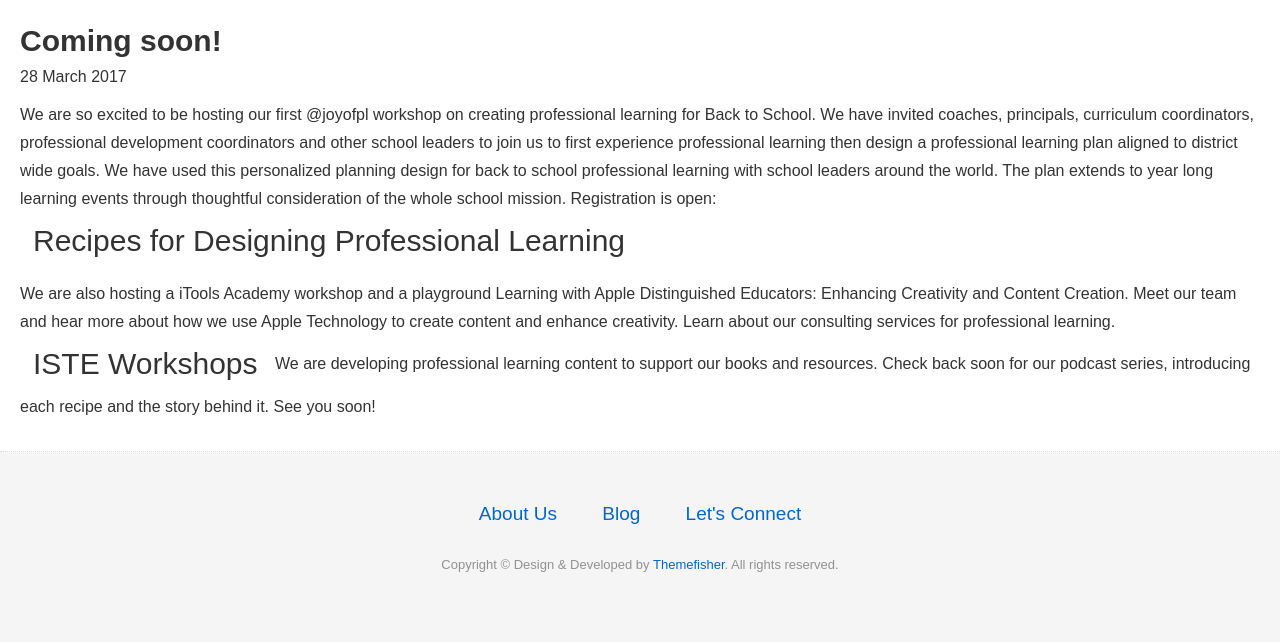
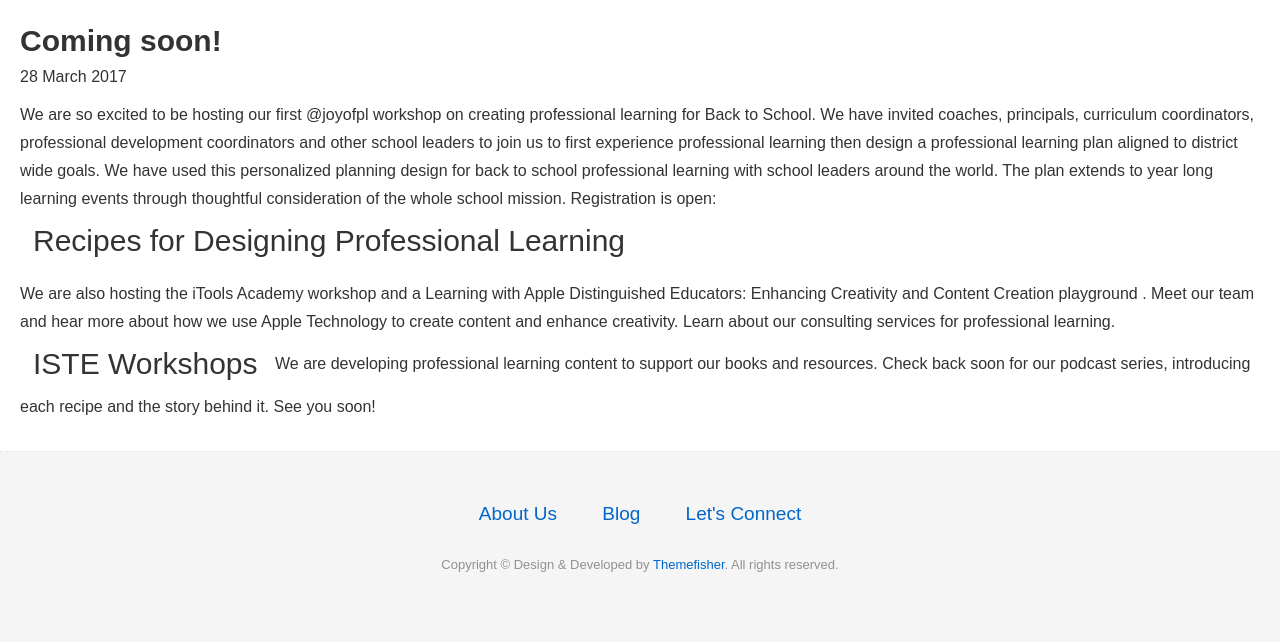
Before and after one commit to meesterkurt/joyofprofessionallearning, a Jekyll site: the page built from blog.md, in a window 1280 px wide. Shown: the part 409-1051 px from the top of the page. Built offline with Jekyll 4.4.1, drawn with Linux system fonts in a browser that asks for light colours; nearby versions of some CDN libraries.

Commit message:
Update blog.md

```diff
--- a/blog.md
+++ b/blog.md
@@ -12,7 +12,8 @@ img: blog-hero
   <p class="post-date">{{ post.date | date_to_long_string }}</p>
   <p>We are so excited to be hosting our first @joyofpl workshop on creating professional learning for Back to School. We have invited coaches, principals, curriculum coordinators, professional development coordinators and other school leaders to join us to first experience professional learning  then design a professional learning plan aligned to district wide goals. We have used this personalized planning design for back to school professional learning with school leaders around the world. The plan extends to year long learning events through thoughtful consideration of the whole school mission. Registration is open:
   <a class="btn btn-view-works" href="https://conference.iste.org/2017/program/search/detail_session.php?id=108675817">Recipes for Designing Professional Learning </a>
-<p> We are also hosting a iTools Academy workshop and a playground Learning with Apple Distinguished Educators: Enhancing Creativity and Content Creation. Meet our team and hear more about how we use Apple Technology to create content and enhance creativity. Learn about our consulting services for professional learning.
+<p> We are also hosting the iTools Academy workshop and a Learning with Apple Distinguished Educators: Enhancing Creativity and Content Creation playground .
+Meet our team and hear more about how we use Apple Technology to create content and enhance creativity. Learn about our consulting services for professional learning.
     <a class="btn btn-view-works" href="https://conference.iste.org/2017/program/search/detail_session.php?id=108635050">ISTE Workshops </a>
     {{ post.content | strip_html | truncatewords: 50 }}
   <p>
```
